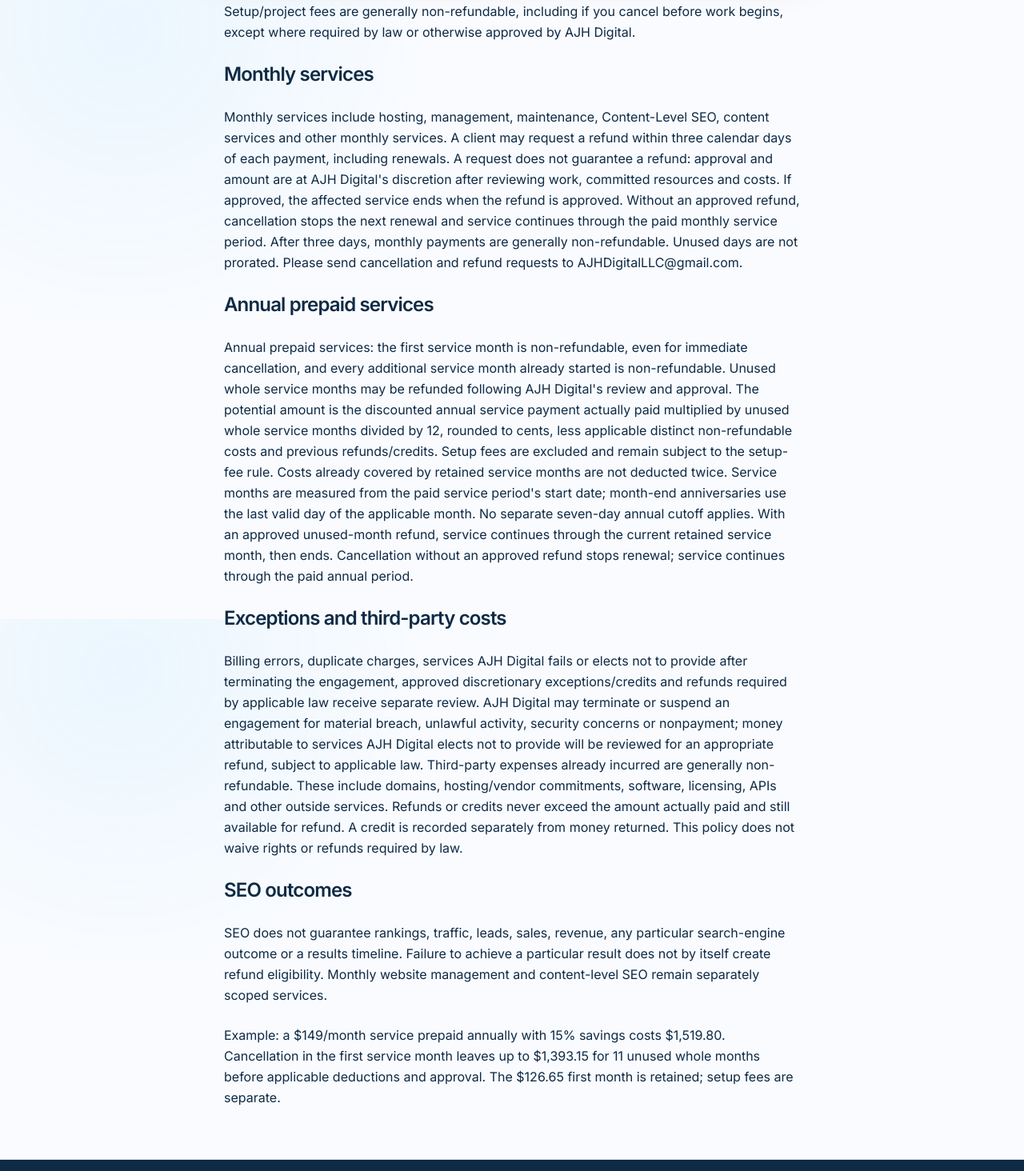
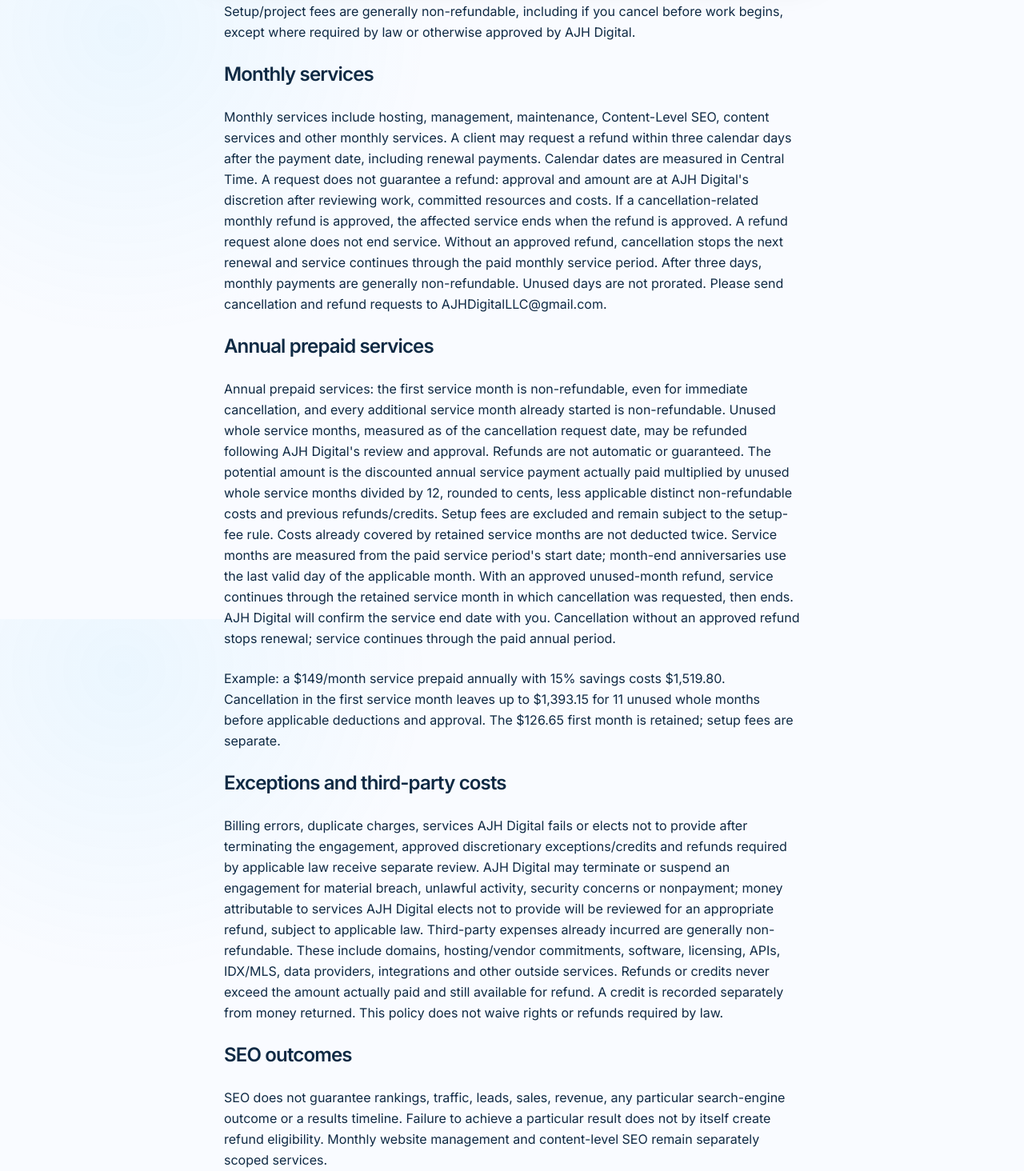
Before and after one commit to ajhenterprises/ajhstudio, a Next.js app: page /refund-policy in a window 1280 px wide. Shown: the part 826-2290 px from the top of the page at 80% size. Built offline with nearby package versions, Linux system fonts and the light colour scheme.

Commit message:
Clarify refund timelines, annual example and service-end wording

```diff
--- a/app/refund-policy/page.tsx
+++ b/app/refund-policy/page.tsx
@@ -2,8 +2,9 @@
 import PageHero from '@/components/sections/PageHero';
 export const metadata=withBrandMetadata({title:'Refund & Cancellation Policy',description:'Setup fees, monthly and annual service cancellation, discretionary refunds and billing exceptions.',alternates:{canonical:'/refund-policy'}});
 export default function RefundPolicy(){return <><PageHero eyebrow="Legal" title="Refund & Cancellation Policy" description="Clear rules for setup fees, monthly services and annual prepayments." breadcrumbs={[{label:'Home',href:'/'},{label:'Refund Policy'}]}/><section className="mx-auto max-w-3xl space-y-6 px-6 py-16 leading-relaxed"><p>Effective September 18, 2026. Existing accepted agreements retain their terms unless changed by mutual agreement.</p><h2 className="text-2xl font-semibold">Setup / project fees</h2><p>Setup/project fees must be paid in full before work begins. These fees reserve project capacity and cover onboarding, planning, committed time, resources and third-party expenses. Work includes project-specific preparation as well as design, development and content creation. Setup/project fees are generally non-refundable, including if you cancel before work begins, except where required by law or otherwise approved by AJH Digital.</p>
-<h2 className="text-2xl font-semibold">Monthly services</h2><p>Monthly services include hosting, management, maintenance, Content-Level SEO, content services and other monthly services. A client may request a refund within three calendar days of each payment, including renewals. A request does not guarantee a refund: approval and amount are at AJH Digital&#x27;s discretion after reviewing work, committed resources and costs. If approved, the affected service ends when the refund is approved. Without an approved refund, cancellation stops the next renewal and service continues through the paid monthly service period. After three days, monthly payments are generally non-refundable. Unused days are not prorated. Please send cancellation and refund requests to AJHDigitalLLC@gmail.com.</p>
-<h2 className="text-2xl font-semibold">Annual prepaid services</h2><p>Annual prepaid services: the first service month is non-refundable, even for immediate cancellation, and every additional service month already started is non-refundable. Unused whole service months may be refunded following AJH Digital&#x27;s review and approval. The potential amount is the discounted annual service payment actually paid multiplied by unused whole service months divided by 12, rounded to cents, less applicable distinct non-refundable costs and previous refunds/credits. Setup fees are excluded and remain subject to the setup-fee rule. Costs already covered by retained service months are not deducted twice. Service months are measured from the paid service period&#x27;s start date; month-end anniversaries use the last valid day of the applicable month. No separate seven-day annual cutoff applies. With an approved unused-month refund, service continues through the current retained service month, then ends. Cancellation without an approved refund stops renewal; service continues through the paid annual period.</p>
-<h2 className="text-2xl font-semibold">Exceptions and third-party costs</h2><p>Billing errors, duplicate charges, services AJH Digital fails or elects not to provide after terminating the engagement, approved discretionary exceptions/credits and refunds required by applicable law receive separate review. AJH Digital may terminate or suspend an engagement for material breach, unlawful activity, security concerns or nonpayment; money attributable to services AJH Digital elects not to provide will be reviewed for an appropriate refund, subject to applicable law. Third-party expenses already incurred are generally non-refundable. These include domains, hosting/vendor commitments, software, licensing, APIs and other outside services. Refunds or credits never exceed the amount actually paid and still available for refund. A credit is recorded separately from money returned. This policy does not waive rights or refunds required by law.</p>
+<h2 className="text-2xl font-semibold">Monthly services</h2><p>Monthly services include hosting, management, maintenance, Content-Level SEO, content services and other monthly services. A client may request a refund within three calendar days after the payment date, including renewal payments. Calendar dates are measured in Central Time. A request does not guarantee a refund: approval and amount are at AJH Digital&#x27;s discretion after reviewing work, committed resources and costs. If a cancellation-related monthly refund is approved, the affected service ends when the refund is approved. A refund request alone does not end service. Without an approved refund, cancellation stops the next renewal and service continues through the paid monthly service period. After three days, monthly payments are generally non-refundable. Unused days are not prorated. Please send cancellation and refund requests to AJHDigitalLLC@gmail.com.</p>
+<h2 className="text-2xl font-semibold">Annual prepaid services</h2><p>Annual prepaid services: the first service month is non-refundable, even for immediate cancellation, and every additional service month already started is non-refundable. Unused whole service months, measured as of the cancellation request date, may be refunded following AJH Digital&#x27;s review and approval. Refunds are not automatic or guaranteed. The potential amount is the discounted annual service payment actually paid multiplied by unused whole service months divided by 12, rounded to cents, less applicable distinct non-refundable costs and previous refunds/credits. Setup fees are excluded and remain subject to the setup-fee rule. Costs already covered by retained service months are not deducted twice. Service months are measured from the paid service period&#x27;s start date; month-end anniversaries use the last valid day of the applicable month. With an approved unused-month refund, service continues through the retained service month in which cancellation was requested, then ends. AJH Digital will confirm the service end date with you. Cancellation without an approved refund stops renewal; service continues through the paid annual period.</p>
+<p>Example: a $149/month service prepaid annually with 15% savings costs $1,519.80. Cancellation in the first service month leaves up to $1,393.15 for 11 unused whole months before applicable deductions and approval. The $126.65 first month is retained; setup fees are separate.</p>
+<h2 className="text-2xl font-semibold">Exceptions and third-party costs</h2><p>Billing errors, duplicate charges, services AJH Digital fails or elects not to provide after terminating the engagement, approved discretionary exceptions/credits and refunds required by applicable law receive separate review. AJH Digital may terminate or suspend an engagement for material breach, unlawful activity, security concerns or nonpayment; money attributable to services AJH Digital elects not to provide will be reviewed for an appropriate refund, subject to applicable law. Third-party expenses already incurred are generally non-refundable. These include domains, hosting/vendor commitments, software, licensing, APIs, IDX/MLS, data providers, integrations and other outside services. Refunds or credits never exceed the amount actually paid and still available for refund. A credit is recorded separately from money returned. This policy does not waive rights or refunds required by law.</p>
 <h2 className="text-2xl font-semibold">SEO outcomes</h2><p>SEO does not guarantee rankings, traffic, leads, sales, revenue, any particular search-engine outcome or a results timeline. Failure to achieve a particular result does not by itself create refund eligibility. Monthly website management and content-level SEO remain separately scoped services.
-</p><p>Example: a $149/month service prepaid annually with 15% savings costs $1,519.80. Cancellation in the first service month leaves up to $1,393.15 for 11 unused whole months before applicable deductions and approval. The $126.65 first month is retained; setup fees are separate.</p></section></>;}
+</p></section></>;}
```
